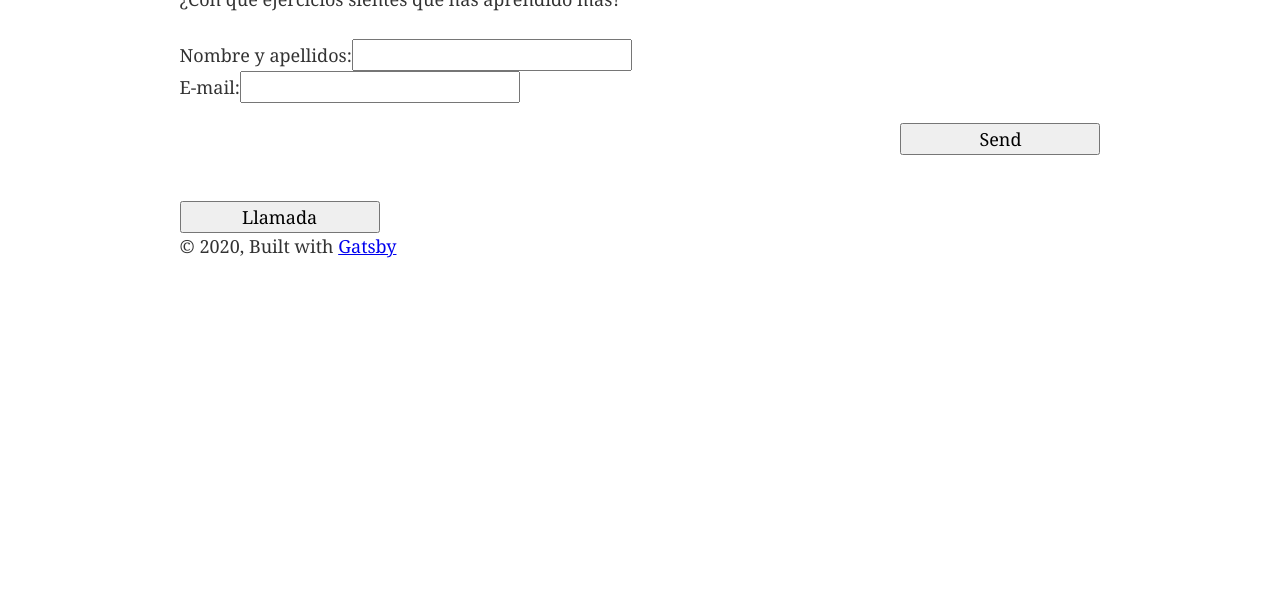
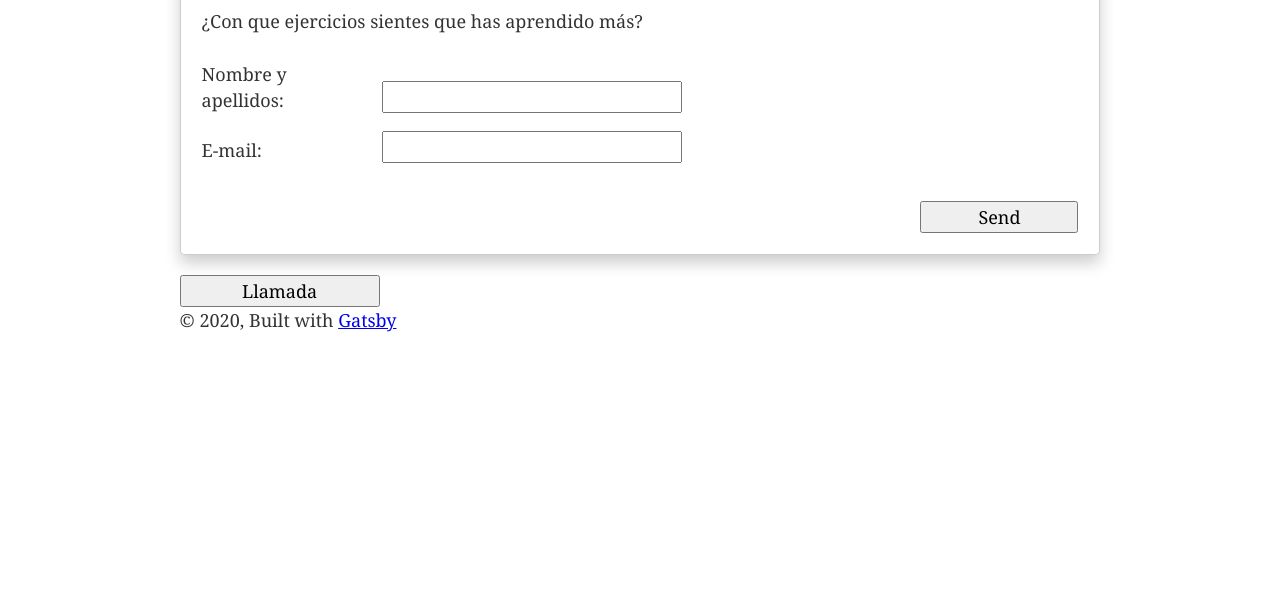
Before and after one commit to the-project-ludus/poll-academy, a Gatsby site: page / in a window 1280 px wide. Shown: the part 207-800 px from the top of the page. Built offline with nearby package versions, Linux system fonts and the light colour scheme; Gatsby itself is replaced by a stand-in of ours.

Commit message:
styled component added

```diff
--- a/gatsby-config.js
+++ b/gatsby-config.js
@@ -2,16 +2,17 @@ module.exports = {
   siteMetadata: {
     title: `🐿️ Code Force Academy`,
     description: `Kick off your next, great Gatsby project with this default starter. This barebones starter ships with the main Gatsby configuration files you might need.`,
-    author: `@gatsbyjs`,
+    author: `@gatsbyjs`
   },
   plugins: [
     `gatsby-plugin-react-helmet`,
+    `gatsby-plugin-styled-components`,
     {
       resolve: `gatsby-source-filesystem`,
       options: {
         name: `questions`,
-        path: `${__dirname}/src/components/questions`,
-      },
+        path: `${__dirname}/src/components/questions`
+      }
     },
     `gatsby-transformer-sharp`,
     `gatsby-plugin-sharp`,
@@ -24,11 +25,11 @@ module.exports = {
         background_color: `#663399`,
         theme_color: `#663399`,
         display: `minimal-ui`,
-        icon: `src/images/gatsby-icon.png`, // This path is relative to the root of the site.
-      },
-    },
+        icon: `src/images/gatsby-icon.png` // This path is relative to the root of the site.
+      }
+    }
     // this (optional) plugin enables Progressive Web App + Offline functionality
     // To learn more, visit: https://gatsby.dev/offline
     // `gatsby-plugin-offline`,
-  ],
-}
+  ]
+};
--- a/package.json
+++ b/package.json
@@ -6,6 +6,7 @@
   "author": "Kyle Mathews <mathews.kyle@gmail.com>",
   "dependencies": {
     "axios": "^0.19.2",
+    "babel-plugin-styled-components": "^1.10.7",
     "firebase": "^7.11.0",
     "gatsby": "^2.19.7",
     "gatsby-image": "^2.2.39",
@@ -14,12 +15,14 @@
     "gatsby-plugin-offline": "^3.0.32",
     "gatsby-plugin-react-helmet": "^3.1.21",
     "gatsby-plugin-sharp": "^2.4.3",
+    "gatsby-plugin-styled-components": "^3.1.20",
     "gatsby-source-filesystem": "^2.1.46",
     "gatsby-transformer-sharp": "^2.3.13",
     "prop-types": "^15.7.2",
     "react": "^16.12.0",
     "react-dom": "^16.12.0",
-    "react-helmet": "^5.2.1"
+    "react-helmet": "^5.2.1",
+    "styled-components": "^5.0.1"
   },
   "devDependencies": {
     "prettier": "^1.19.1"
--- a/src/components/questions/Pregunta0.js
+++ b/src/components/questions/Pregunta0.js
@@ -1,51 +1,45 @@
-import React, { useContext, useState } from "react"
-import axios from "axios"
-import UserContext from "../../context/UserContext"
+import React, { useContext, useState } from 'react';
+import axios from 'axios';
+import UserContext from '../../context/UserContext';
+
+import Styles from './Styles';
 
 const Pregunta0 = ({ onSubmit }) => {
-  const [nombre, setNombre] = useState("")
-  const [email, setEmail] = useState("")
-  const { user, setUser } = useContext(UserContext)
+  const [nombre, setNombre] = useState('');
+  const [email, setEmail] = useState('');
+  const { user, setUser } = useContext(UserContext);
 
   const handleSubmit = async e => {
-    e.preventDefault()
-    setUser(email)
-    console.log("user", user)
+    e.preventDefault();
+    setUser(email);
+    console.log('user', user);
     await axios.post(
-      "https://the-project-ludus-poll.firebaseio.com/questions.json",
+      'https://the-project-ludus-poll.firebaseio.com/questions.json',
       {
-        pregunta: "pregunta0",
+        pregunta: 'pregunta0',
         nombre: nombre,
-        email: email,
+        email: email
       }
-    )
-    onSubmit()
-  }
+    );
+    onSubmit();
+  };
 
-  const handleNombreChange = ev => setNombre(ev.target.value)
-  const handleEmailChange = ev => setEmail(ev.target.value)
+  const handleNombreChange = ev => setNombre(ev.target.value);
+  const handleEmailChange = ev => setEmail(ev.target.value);
 
   return (
-    <div>
+    <Styles>
       <h1>Pregunta 0</h1>
       <p>¿Con que ejercicios sientes que has aprendido más?</p>
       <form className="test-form">
-        <label>
-          Nombre y apellidos:
-          <input
-            type="text"
-            name="nombre"
-            onChange={handleNombreChange}
-          ></input>
-        </label>
-        <label>
-          E-mail:
-          <input type="text" name="email" onChange={handleEmailChange}></input>
-        </label>
+        <label>Nombre y apellidos:</label>
+        <input type="text" name="nombre" onChange={handleNombreChange}></input>
+        <label>E-mail:</label>
+        <input type="text" name="email" onChange={handleEmailChange}></input>
         <button onClick={handleSubmit}>Send</button>
       </form>
-    </div>
-  )
-}
+    </Styles>
+  );
+};
 
-export default Pregunta0
+export default Pregunta0;
--- /dev/null
+++ b/src/components/questions/Styles.js
@@ -0,0 +1,30 @@
+import styled from 'styled-components';
+
+const Styles = styled.div`
+  margin: 0 auto;
+  border-radius: 4px;
+  border: 1px solid rgba(0, 0, 0, 0.2);
+  box-shadow: 0 8px 16px 0 rgba(0, 0, 0, 0.2);
+  padding: 21px;
+  display: grid;
+
+  form {
+    display: grid;
+    grid-template-columns: 9em auto;
+    grid-gap: 1em;
+    margin: 0;
+  }
+
+  input {
+    max-width: 300px;
+  }
+
+  button {
+    width: 100%;
+    max-width: 158px;
+    justify-self: flex-end;
+    grid-column: 2/3;
+  }
+`;
+
+export default Styles;
```
Also changed, not shown: 3 other files.
